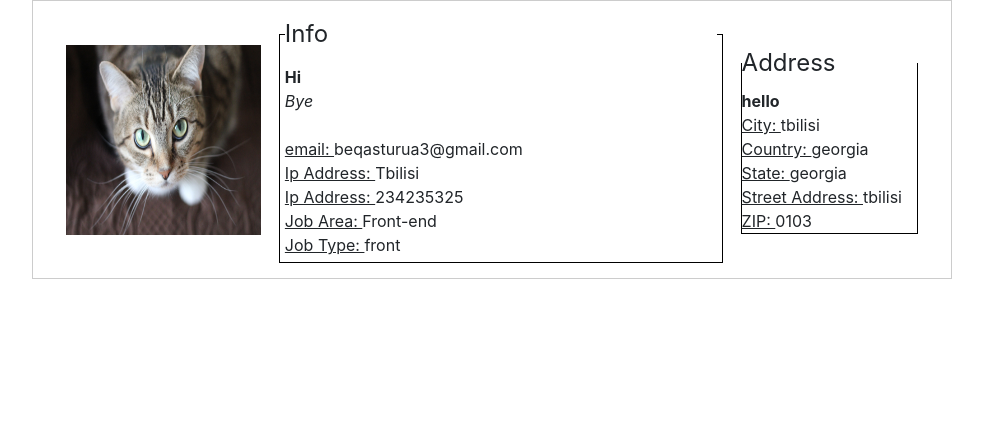
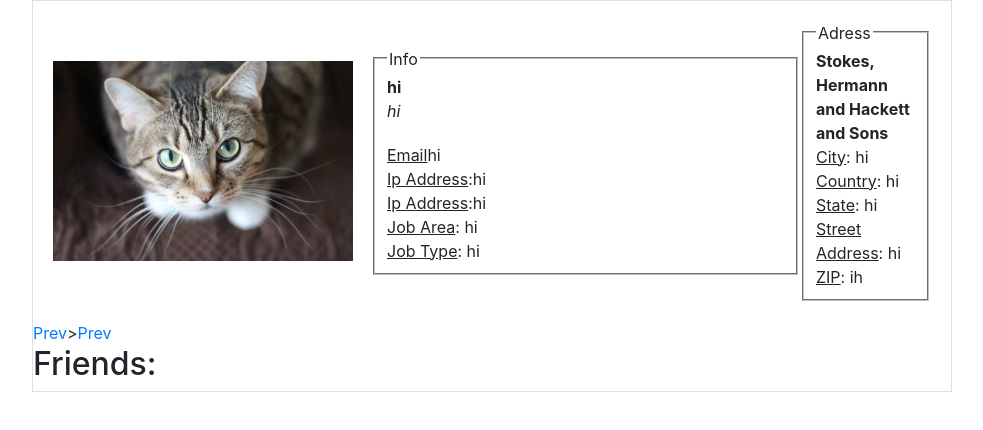
Before and after one commit to bekasturua/Sweeft-Acceleration-React-II-Step, a React (Create React App) app: page /user/1 in a window 1280 px wide. Shown: the top 430 px of the page, without its empty margins (148-1131 px from the left). Built offline with nearby package versions, Linux system fonts and the light colour scheme.

Commit message:
change user css

```diff
--- /dev/null
+++ b/src/components/User/User.css
@@ -0,0 +1,94 @@
+.profile {
+  max-width: 1200px;
+  margin: 0 auto;
+  border-width: 1px;
+  border-style: groove;
+  border-color: rgba(154, 154, 154, 0.318);
+  border-image: initial;
+}
+
+.header {
+  display: flex;
+  justify-content: space-between;
+  padding: 20px;
+  align-items: center;
+}
+
+.header img {
+  height: 200px;
+}
+
+.left-info,
+.right-info {
+  margin-top: 10px;
+  display: block;
+  margin-inline-start: 2px;
+  margin-inline-end: 2px;
+  padding-block-start: 0.35em;
+  padding-inline-start: 0.75em;
+  padding-inline-end: 0.75em;
+  padding-block-end: 0.625em;
+  min-inline-size: min-content;
+  border-width: 2px;
+  border-style: groove;
+  border-color: rgb(192, 192, 192);
+  border-image: initial;
+}
+
+.left-info {
+  margin-left: 20px;
+  width: 100%;
+  position: relative;
+}
+
+.left-info span,
+.right-info span {
+  position: absolute;
+  top: -12px;
+  background-color: white;
+  padding: 0 2px;
+}
+
+.left-info-top {
+  display: flex;
+  flex-direction: column;
+  margin-top: 10px;
+}
+
+.left-top-bottom {
+  margin-top: 20px;
+}
+
+.left-top-bottom p,
+.right-info p {
+  margin: 0;
+}
+
+.right-info {
+  width: 240px;
+  position: relative;
+}
+
+.right-info-top {
+  margin-top: 10px;
+}
+
+@media only screen and (max-width: 990px) {
+  .main-header {
+    flex-direction: column;
+  }
+
+  .main-header img {
+    height: 200px;
+    width: 100%;
+  }
+
+  .left-info {
+    margin-right: 20px;
+    width: 97%;
+  }
+
+  .right-info {
+    width: 97%;
+  }
+}
--- a/src/components/User/User.js
+++ b/src/components/User/User.js
@@ -1,65 +1,63 @@
-import classes from "./User.module.css";
 import img from "../User/img.jpg";
+import "./User.css";
 
 const User = (props) => {
   return (
-    <div className={classes.d}>
-      <div className={classes.header}>
-        <img src={img} alt="profile" />
-        <fieldset className={classes.info}>
-          <legend>Info</legend>
-          <div>
-            <strong>Hi</strong>
+    <div className="profile">
+      <div className="header">
+        <img src={img} alt="" />
+        <div className="left-info">
+          <span>Info</span>
+          <div className="left-info-top">
+            <strong>hi</strong>
+            <i>hi</i>
           </div>
-          <div>
-            <i>Bye</i>
+          <div className="left-top-bottom">
+            <p>
+              <u>Email</u>hi
+            </p>
+            <p>
+              <u>Ip Address</u>:hi
+            </p>
+            <p>
+              <u>Ip Address</u>:hi
+            </p>
+            <p>
+              <u>Job Area</u>: hi
+            </p>
+            <p>
+              <u>Job Type</u>: hi
+            </p>
           </div>
-          <br />
-          <div>
-            <span>email: </span>
-            beqasturua3@gmail.com
+        </div>
+        <div className="right-info">
+          <span>Adress</span>
+          <div className="right-info-top">
+            <strong>Stokes, Hermann and Hackett and Sons</strong>
           </div>
-          <div>
-            <span>Ip Address: </span>
-            Tbilisi
-          </div>
-          <div>
-            <span>Ip Address: </span>
-            234235325
-          </div>
-          <div>
-            <span>Job Area: </span>
-            Front-end
-          </div>
-          <div>
-            <span>Job Type: </span>
-            front
-          </div>
-        </fieldset>
-
-        <fieldset className={classes.addressInfo}>
-          <legend>Address</legend>
-          <div>
-            <strong>hello</strong>
-            <div>
-              <span>City: </span> tbilisi
-            </div>
-            <div>
-              <span>Country: </span> georgia
-            </div>
-            <div>
-              <span>State: </span> georgia
-            </div>
-            <div>
-              <span>Street Address: </span>
-              tbilisi
-            </div>
-            <div>
-              <span>ZIP: </span>0103
-            </div>
-          </div>
-        </fieldset>
+          <p>
+            <u>City</u>: hi
+          </p>
+          <p>
+            <u>Country</u>: hi
+          </p>
+          <p>
+            <u>State</u>: hi
+          </p>
+          <p>
+            <u>Street Address</u>: hi
+          </p>
+          <p>
+            <u>ZIP</u>: ih
+          </p>
+        </div>
       </div>
+      <div className="breadcrumbs">
+        <a href="#">Prev</a>
+        >
+        <a href="#">Prev</a>
+      </div>
+      <h2 className="friends">Friends:</h2>
     </div>
   );
 };
--- a/src/components/User/User.module.css
+++ /dev/null
@@ -1,50 +0,0 @@
-.header {
-  display: flex;
-  padding: 15px;
-  justify-content: space-evenly;
-  align-items: center;
-  align-items: center;
-}
-
-.header img {
-  width: 22%;
-  height: 190px;
-}
-.info {
-  width: 50%;
-
-  border: 1px solid black;
-  padding: 5px;
-}
-
-.info span {
-  text-decoration: underline;
-}
-
-.addressInfo {
-  width: 20%;
-  border: 1px solid black;
-}
-.addressInfo span {
-  text-decoration: underline;
-}
-@media only screen and (max-width: 990px) {
-  .header {
-    flex-direction: column;
-    align-items: center;
-  }
-  .header img {
-    width: 100%;
-  }
-  .info {
-    width: 100%;
-  }
-  .addressInfo {
-    width: 98%;
-  }
-}
-
-
-.d {
-  border: 1px solid #ccc;
-}
```
